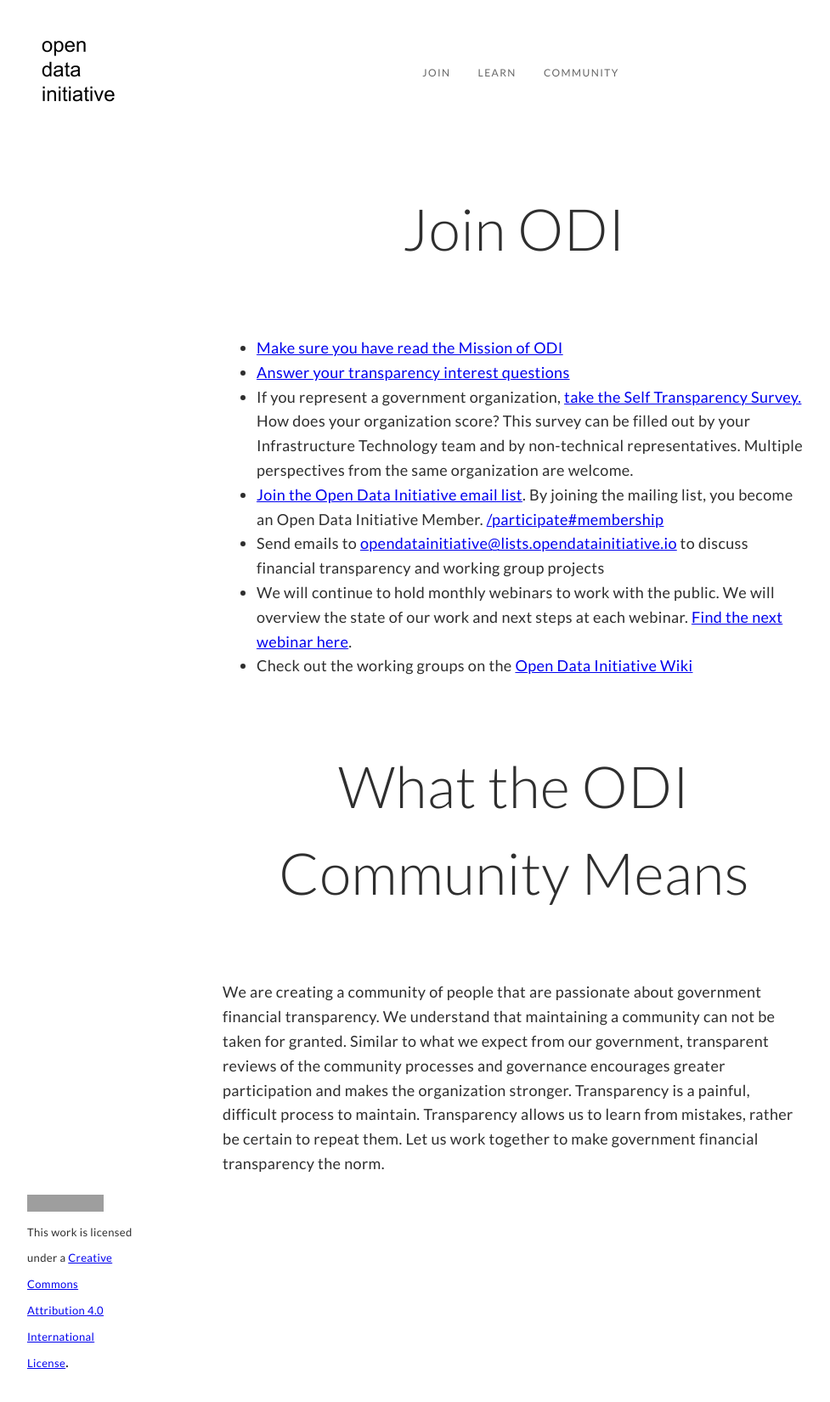
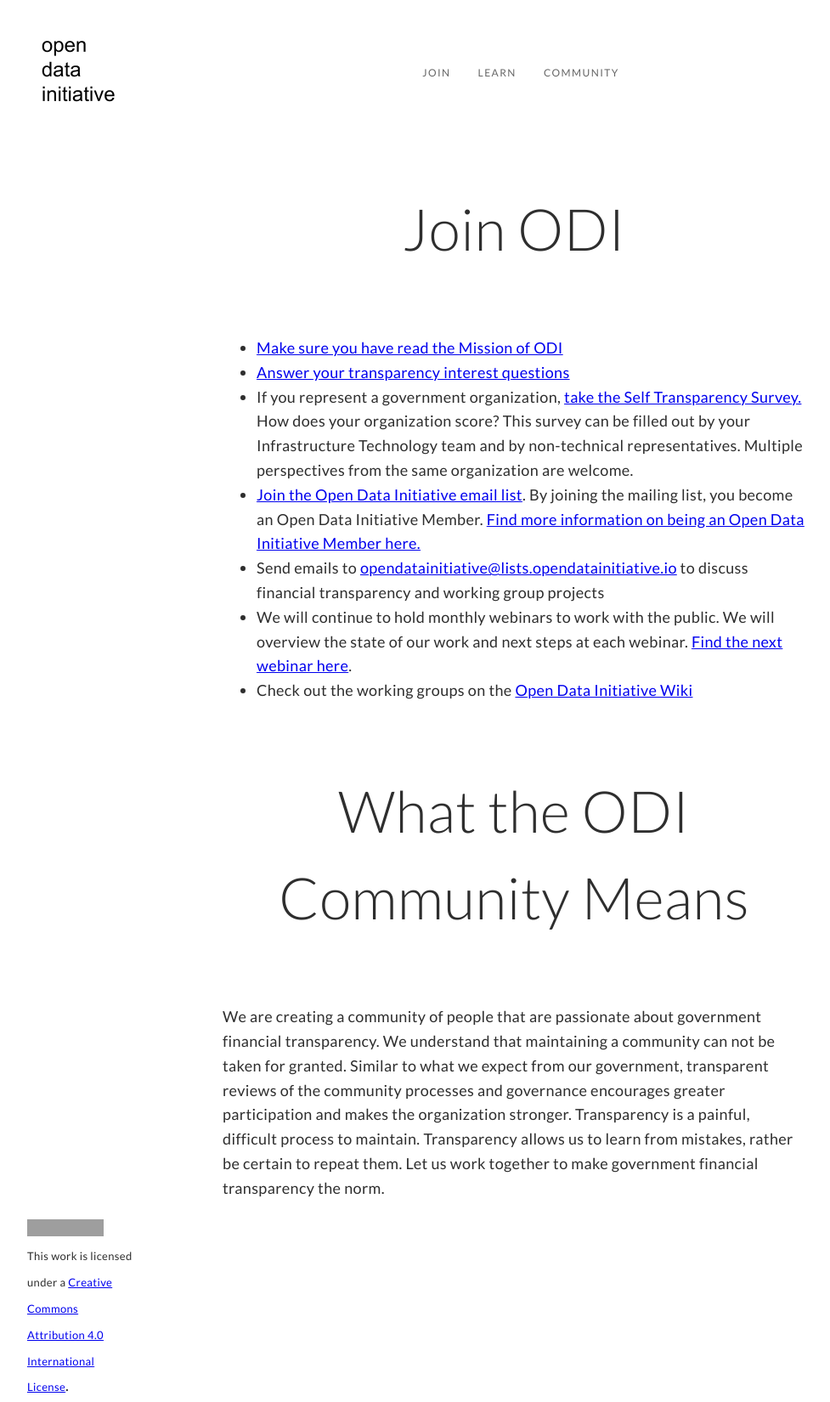
Before and after one commit to opendatainitiative/opendatainitiative.github.io, a Jekyll site: the page built from join.md, in a window 1280 px wide. Shown: the whole page at 85% size, without its empty margins (35-1012 px from the left). Built offline with Jekyll 4.4.1, drawn with Linux system fonts in a browser that asks for light colours; before the commit the page ends 1621 px from its top, so only the background shows below that; grey boxes are pictures that could not be loaded.

Commit message:
fix URL syntax errors

```diff
--- a/join.md
+++ b/join.md
@@ -8,9 +8,9 @@ title: Join
 * [Make sure you have read the Mission of ODI]({{ site.baseurl }}/learn)
 * [Answer your transparency interest questions](https://www.surveymonkey.com/r/L9HS2S8)
 * If you represent a government organization, [take the Self Transparency Survey.](https://www.surveymonkey.com/r/LSJSQLK) How does your organization score? This survey can be filled out by your Infrastructure Technology team and by non-technical representatives. Multiple perspectives from the same organization are welcome.
-* [Join the Open Data Initiative email list](https://lists.opendatainitiative.io/mailman/listinfo/opendatainitiative). By joining the mailing list, you become an Open Data Initiative Member. [{{ site.baseurl }}/participate#membership](Find more information on being an Open Data Initiative Member here.)
+* [Join the Open Data Initiative email list](https://lists.opendatainitiative.io/mailman/listinfo/opendatainitiative). By joining the mailing list, you become an Open Data Initiative Member. [Find more information on being an Open Data Initiative Member here.]({{ site.baseurl }}/participate#membership)
 * Send emails to [opendatainitiative@lists.opendatainitiative.io](mailto:opendatainitiative@lists.opendatainitiative.io) to discuss financial transparency and working group projects
-* We will continue to hold monthly webinars to work with the public. We will overview the state of our work and next steps at each webinar. [Find the next webinar here](https://opendatainitiative.github.io/events).
+* We will continue to hold monthly webinars to work with the public. We will overview the state of our work and next steps at each webinar. [Find the next webinar here]({{ site.baseurl }}/events).
 * Check out the working groups on the [Open Data Initiative Wiki](http://wiki.opendatainitiative.io/)
 
 # What the ODI Community Means
```
